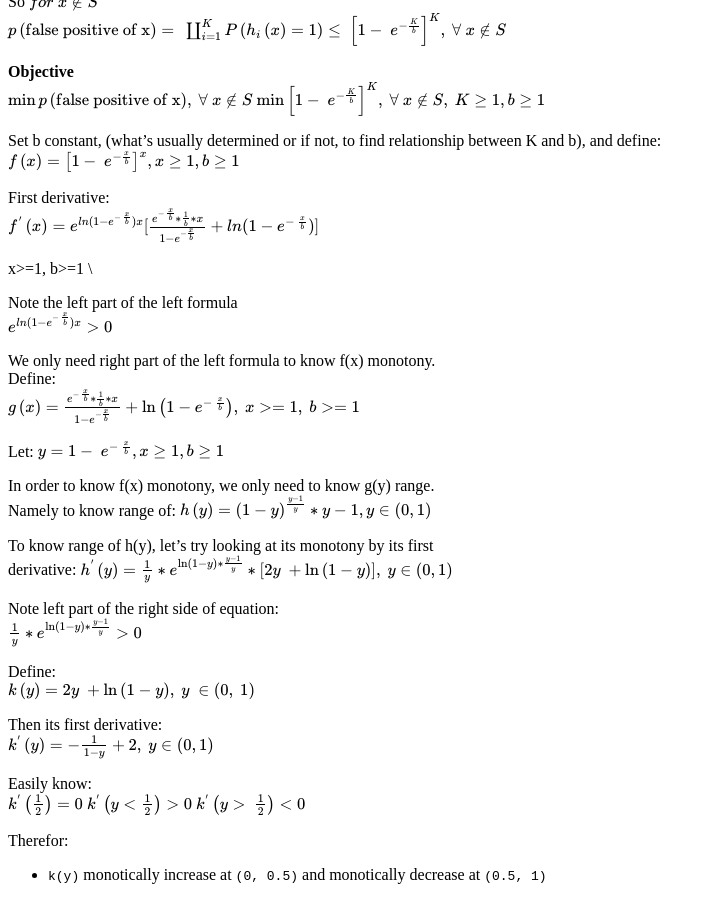
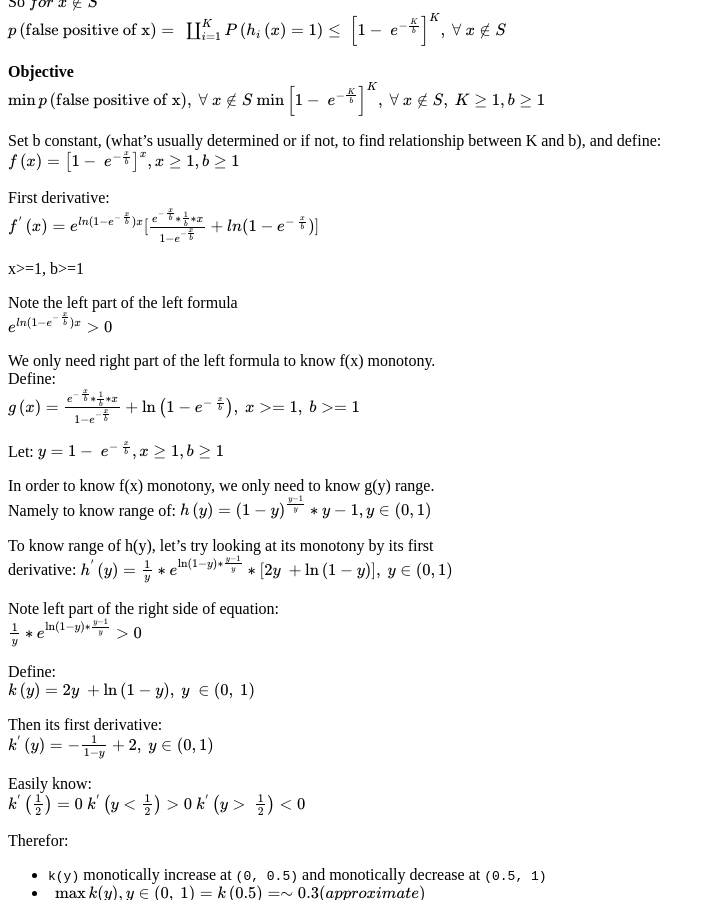
Before and after one commit to hzhaoc/hzhaoc.github.io, a Jekyll site: the page built from _posts/2023-12-29-tree-hash-union.md, in a window 1280 px wide and 900 px high, scrolled down 11689 px. Shown: the whole window, without its empty margins (0-715 px from the left). Built offline with Jekyll 4.4.1, drawn with Linux system fonts in a browser that asks for light colours; formulas are drawn with MathJax 3.

Commit message:
edit article

```diff
--- a/_posts/2023-12-29-tree-hash-union.md
+++ b/_posts/2023-12-29-tree-hash-union.md
@@ -582,7 +582,6 @@ First derivative:\
 $$f^{'}\left( x \right) = e^{ln(1 - e^{- \ \frac{x}{b}})x}\lbrack\frac{e^{- \ \frac{x}{b}}*\frac{1}{b}*x}{1 - e^{- \frac{x}{b}}} + ln(1 - e^{- \ \frac{x}{b}})\rbrack$$
 
 x\>=1, b\>=1
-\
 
 Note the left part of the left formula\
 $$e^{ln(1 - e^{- \ \frac{x}{b}})x} > 0$$
@@ -618,7 +617,7 @@ $$k^{'}\left( y > \ \frac{1}{2} \right) < 0$$
 
 Therefor:
 - `k(y)` monotically increase at `(0, 0.5)` and monotically decrease at `(0.5, 1)`
-- $$\ \max{k(y)},y \in \left( 0,\ 1 \right) = k\left( 0.5 \right) = \sim 0.3(approximate)$$
+- $\ \max{k(y)},y \in \left( 0,\ 1 \right) = k\left( 0.5 \right) = \sim 0.3(approximate)$
 
 Note that there's a number between 0.5 and 1 that make the function equal to zero,\
 
```
Also changed, not shown: _posts/2023-12-30-fenwick-tree.md (+1 -1 lines).
